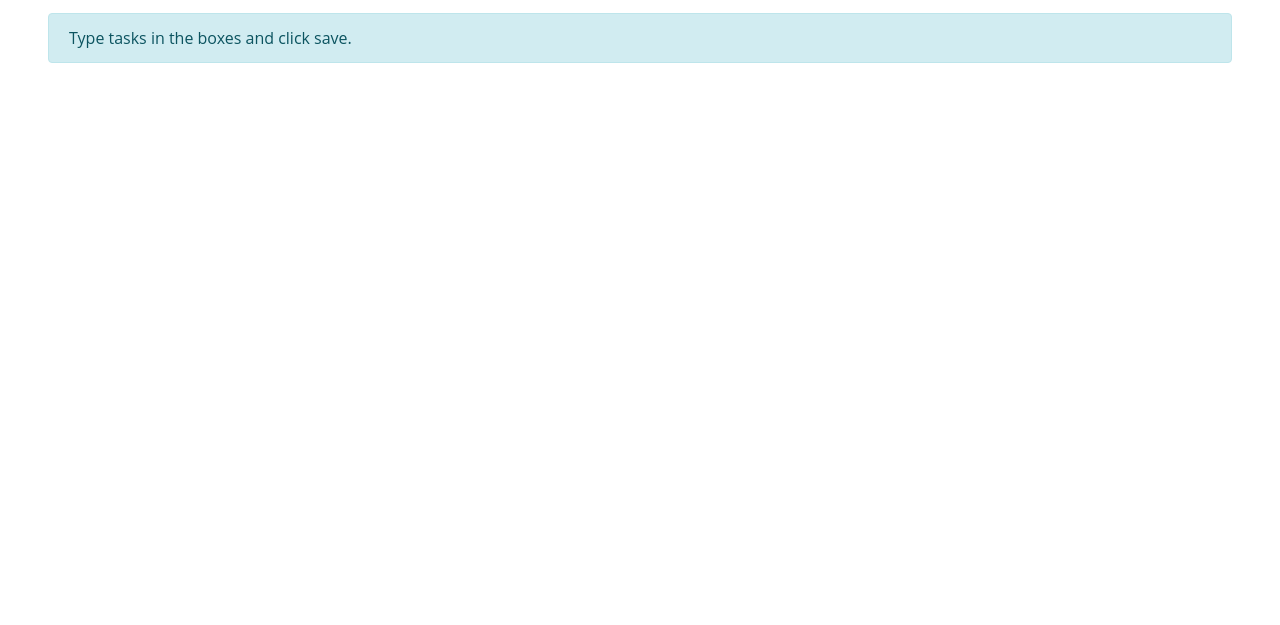
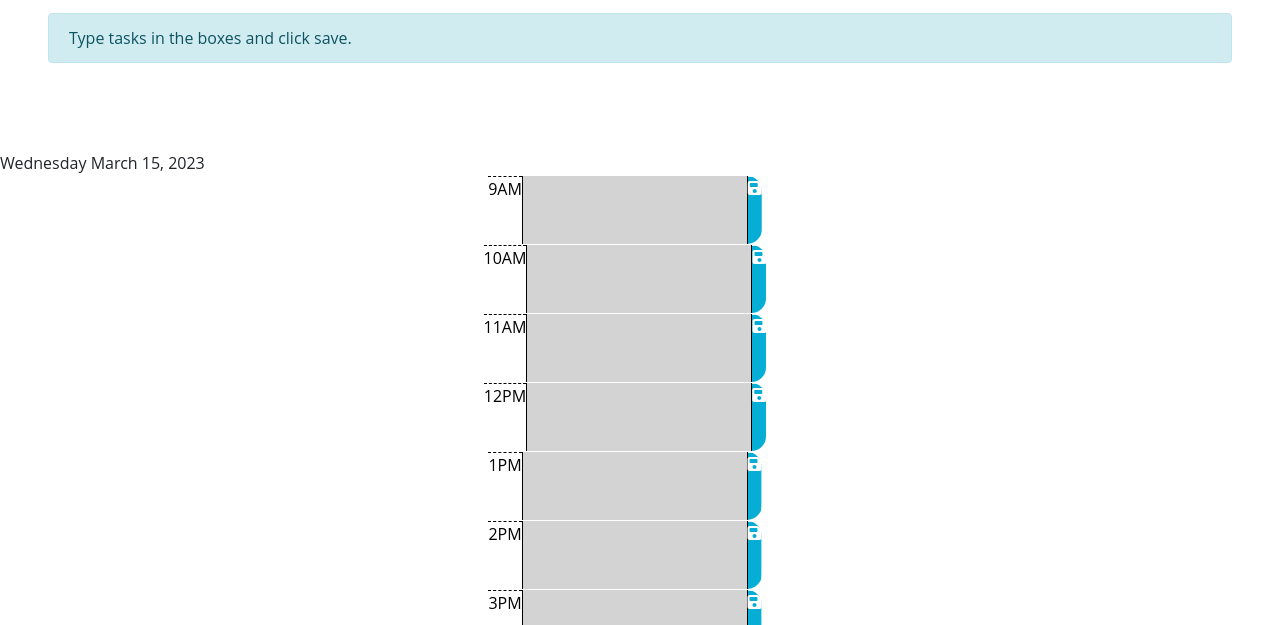
Before and after one commit to sleonny/WorkDayPlanner, a plain HTML site: page index.html in a window 1280 px wide. Shown: the part 175-800 px from the top of the page. Drawn offline with nearby package versions, Linux system fonts and the light colour scheme.

Commit message:
got it to work ok, need to do css to get rows looking right

```diff
--- a/assets/script.js
+++ b/assets/script.js
@@ -1,6 +1,8 @@
+
+
 var today = function () {
     var date = dayjs().format('dddd MMMM DD, YYYY')
-        $("div.timeRows").text(today);
+        $("div.timeRows").text(date);
 }
 //To Display the date
 var time = function () {
@@ -13,8 +15,8 @@ var hourRows = function () {
     var currentHour = dayjs().format('H');
 //Created an array for each time in a workday
     for(var i = 0; i < hours.length; i++) {
-        var rows = $('<div class="timeRows"></div>');
-        var times = $('<div class="hour">${hours[i]}</div>');
+        var rows = $('<div class="row"></div>');
+        var times = $("<div class='hour'>" +  hours[i] + "</div>");
         var text = $('<textarea data-time="${i + 9}"></textarea>');
 //Built a loop to add them to html
         if ((i +9) == currentHour) {
@@ -25,7 +27,7 @@ var hourRows = function () {
             text.addClass('future');
         }
 //Assigned classes to change color based on time of day
-        var litSaveBtn = $('<div class="saveBtn" data-time="${i + 9}"><i class=fas fa-save"</i></div>');
+        var litSaveBtn = $('<div class="saveBtn" data-time="${i + 9}"><i class="fas fa-save"></i></div>');
 //The save button icon
 
         rows.append(times);
@@ -54,7 +56,7 @@ var loadData = function () {
             var saveText = localStorage.getItem(i);
             if (saveText) {
                 var textArea = $('textarea[data-time="' + i + '"]');
-                $(textArea).what(saveText);
+                $(textArea).val(saveText);
             }
         }
 
@@ -63,7 +65,7 @@ var loadData = function () {
         displayAlert = $('<div class="alert alert-info">Type tasks in the boxes and click save.</div>')
     }
 $('header').append(displayAlert);
-
+}
 var loadPage = function () {
     today();
     time();
@@ -72,5 +74,5 @@ var loadPage = function () {
     loadData();
     $(".saveBtn").click(saveData);
 }
-}
-$(document).ready("load", loadData());
+
+$(document).ready(loadPage);
--- a/assets/style.css
+++ b/assets/style.css
@@ -1,5 +1,5 @@
 body {
-    font-family: 'Open Sans', sans-serif;
+      font-family: 'Open Sans', sans-serif;
     font-size: 16px;
   }
 
@@ -10,6 +10,7 @@ body {
     color: #000000;
     border-left: 1px solid black;
     padding: 10px;
+
   }
 
   .description {
@@ -17,12 +18,17 @@ body {
   }
 
   .time-block {
+    display: flex;
+    justify-content: center;
     border-radius: 15px;
   }
 
   .row {
+    width: 100%;
+    display: flex;
+    justify-content: center;
     border-top: 1px solid white;
-  }
+      }
 
   .hour {
     background-color: #ffffff;
```
